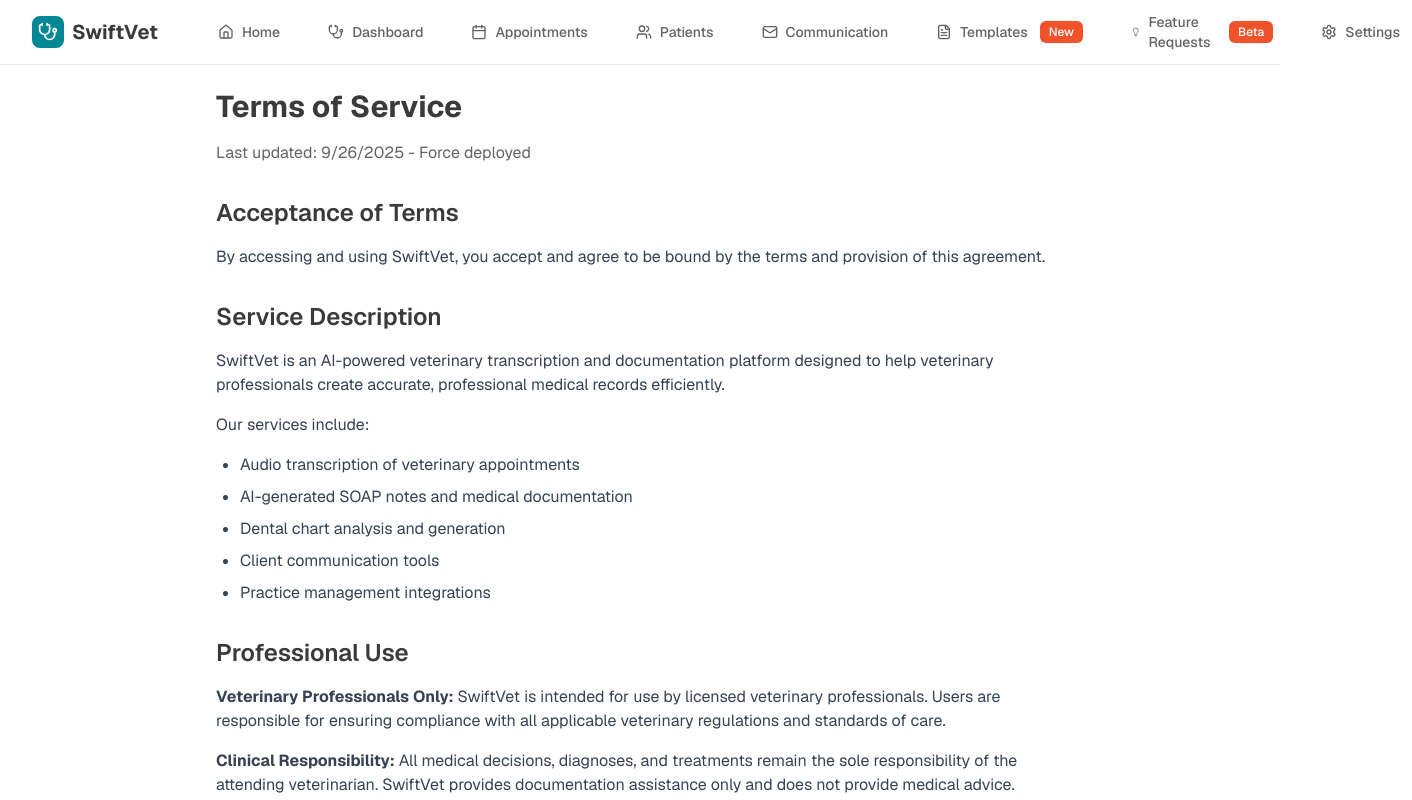
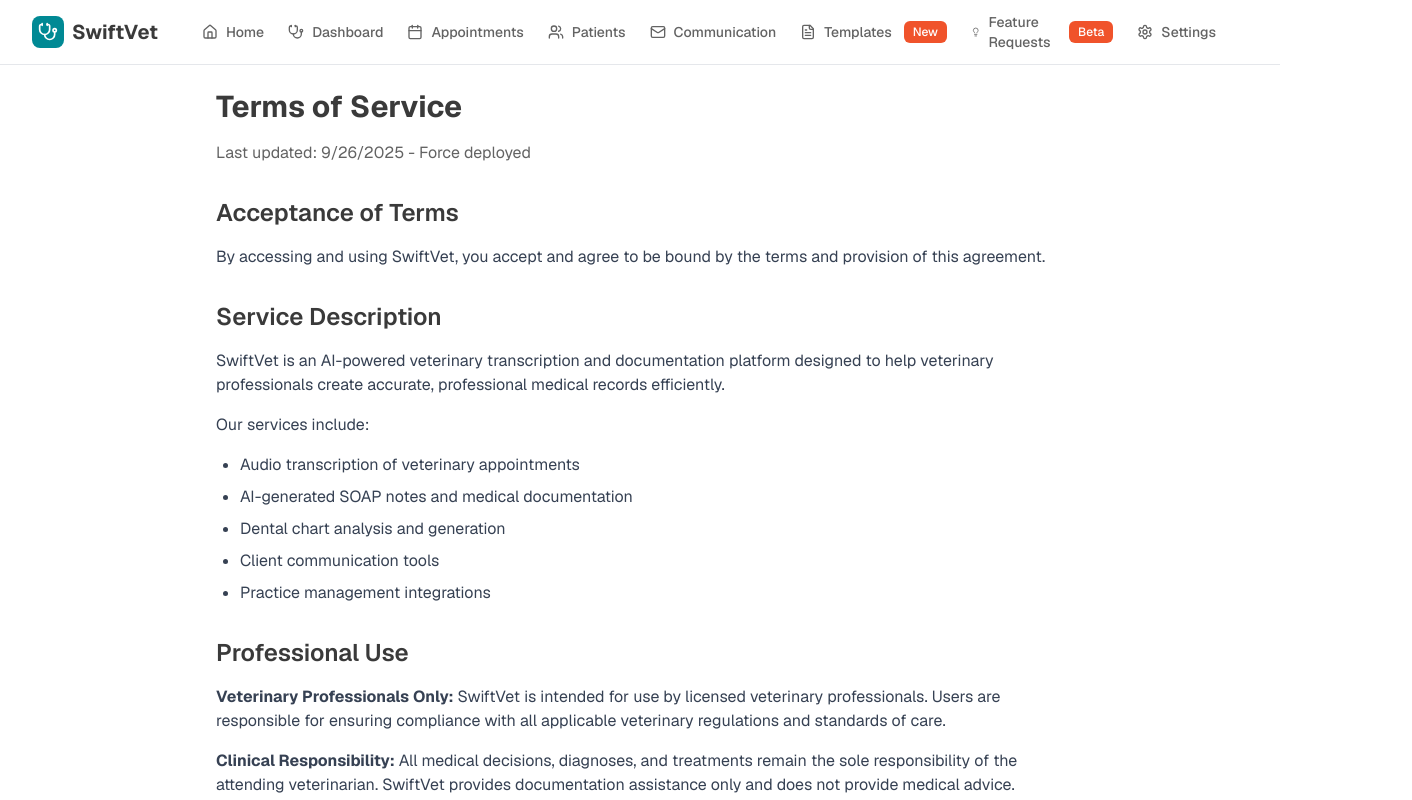
Before and after one commit to llam88/vetscribe-app, a Next.js app: page /terms in a window 1280 px wide. Shown: the top 800 px of the page, 1412 px wide, since content can reach past the window. Built offline with nearby package versions, Linux system fonts and the light colour scheme.

Commit message:
SPREAD: Evenly distribute navigation tabs across space
- Changed to justify-evenly for equal spacing
- Removed space-x-6 (let justify-evenly handle spacing)
- Added px-8 for proper padding
- Tabs now spread evenly across available space
- Much better visual distribution

```diff
--- a/components/main-navigation.tsx
+++ b/components/main-navigation.tsx
@@ -55,9 +55,8 @@ export function MainNavigation() {
             </Link>
           </div>
 
-          {/* Desktop Navigation - Left Aligned */}
-          <div className="hidden md:flex items-center flex-1 ml-12">
-            <div className="flex items-center space-x-6">
+          {/* Desktop Navigation - Evenly Spaced */}
+          <div className="hidden md:flex items-center flex-1 justify-evenly px-8">
             {navigationItems.map((item) => {
               const Icon = item.icon
               const isActive = pathname === item.href
@@ -82,9 +81,7 @@ export function MainNavigation() {
                 </Link>
               )
             })}
-            </div>
           </div>
-
 
           {/* Mobile menu button */}
           <div className="md:hidden flex items-center">
```
